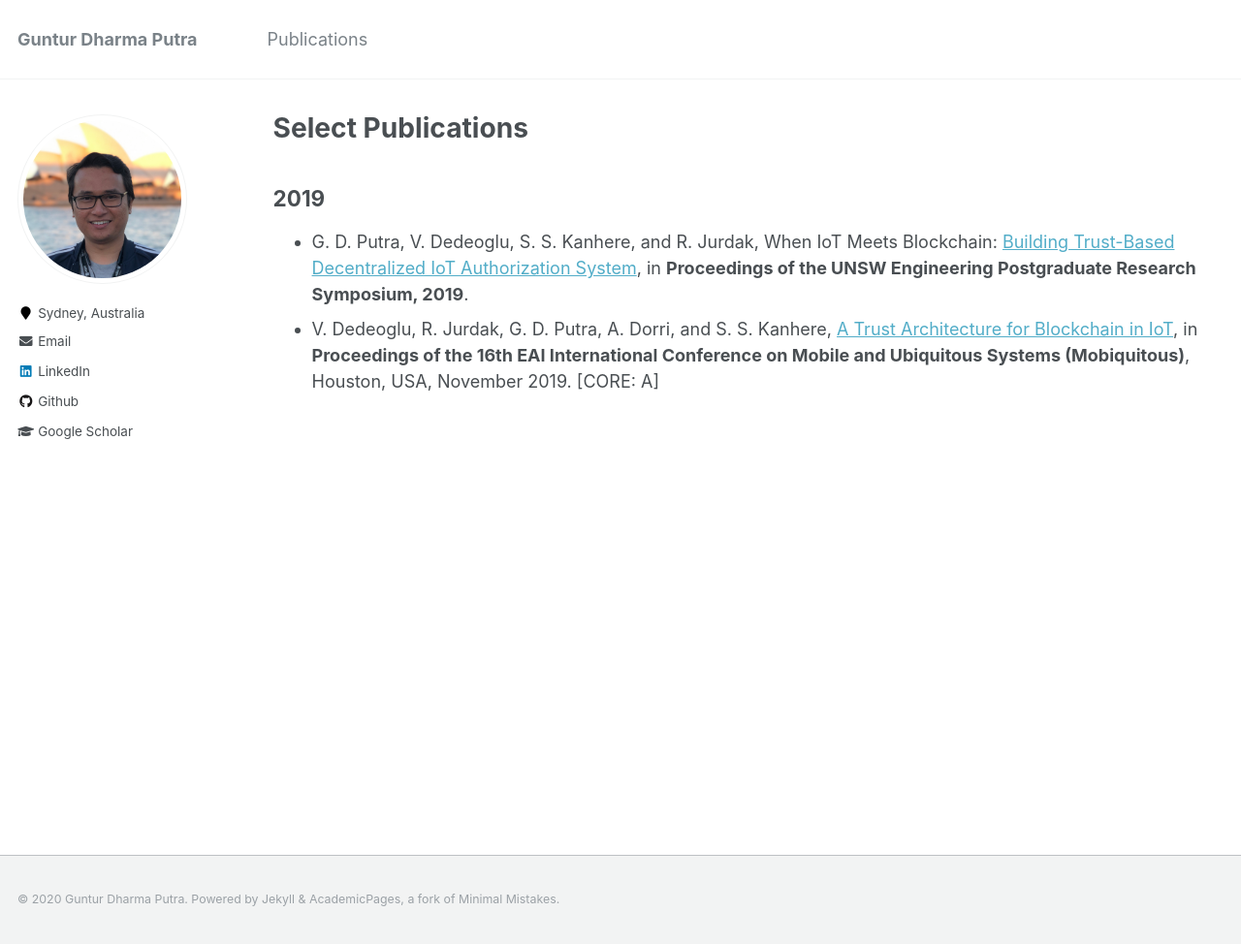
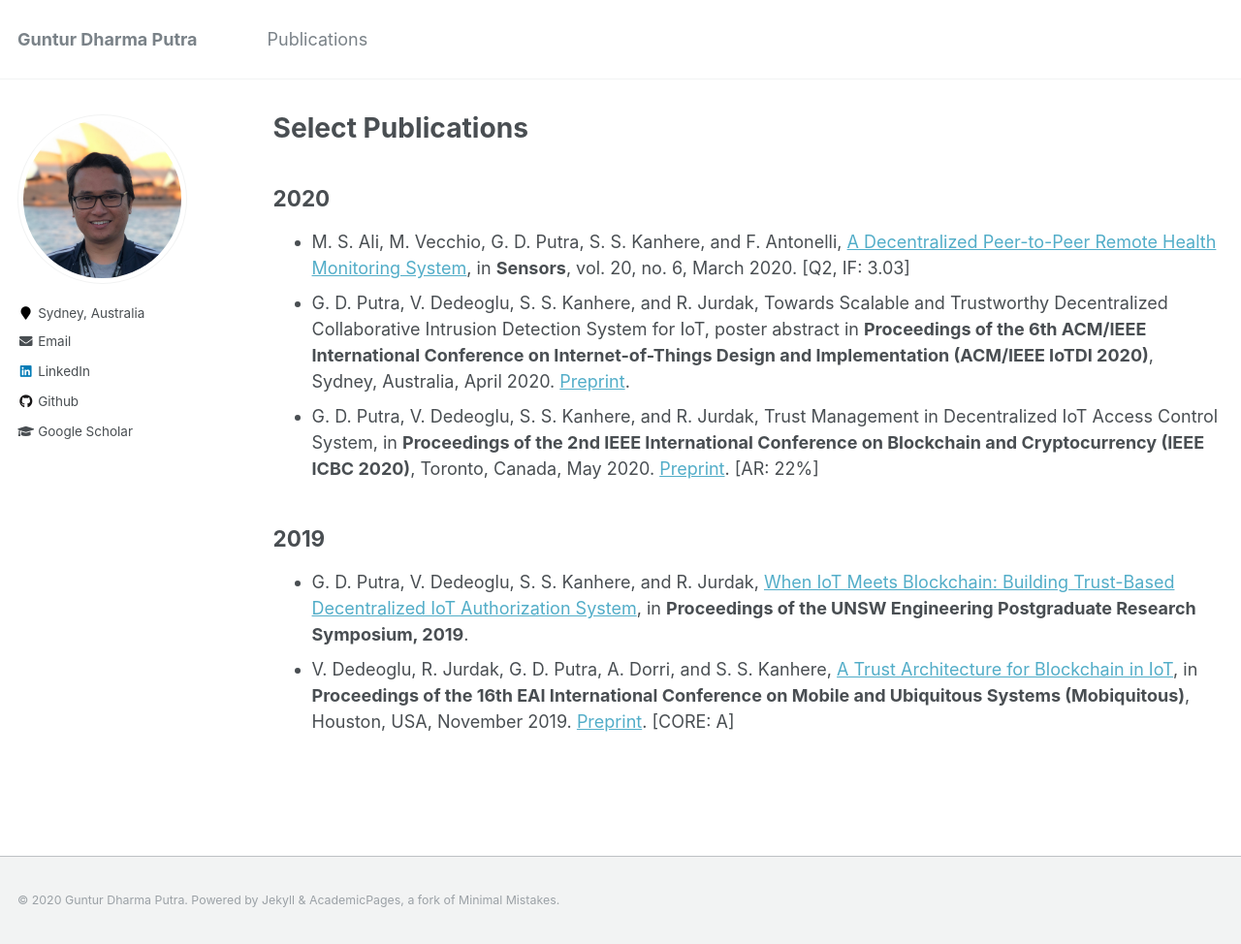
Before and after one commit to gdputra/gdputra.github.io, a Jekyll site: the page built from _pages/pub.md, in a window 1280 px wide and 974 px high. Shown: the whole window at 97% size. Built offline with Jekyll 4.4.1, drawn with Linux system fonts in a browser that asks for light colours.

Commit message:
Update pub.md

```diff
--- a/_pages/pub.md
+++ b/_pages/pub.md
@@ -7,7 +7,13 @@ author_profile: true
 
 {% include base_path %}
 
+2020
+----
+- M. S. Ali, M. Vecchio, G. D. Putra, S. S. Kanhere, and F. Antonelli, [A Decentralized Peer-to-Peer Remote Health Monitoring System](https://doi.org/10.3390/s20061656), in **Sensors**, vol. 20, no. 6, March 2020. [Q2, IF: 3.03]
+- G. D. Putra, V. Dedeoglu, S. S. Kanhere, and R. Jurdak, Towards Scalable and Trustworthy Decentralized Collaborative Intrusion Detection System for IoT, poster abstract in **Proceedings of the 6th ACM/IEEE International Conference on Internet-of-Things Design and Implementation (ACM/IEEE IoTDI 2020)**, Sydney, Australia, April 2020. [Preprint](https://arxiv.org/abs/2002.07512).
+- G. D. Putra, V. Dedeoglu, S. S. Kanhere, and R. Jurdak, Trust Management in Decentralized IoT Access Control System, in **Proceedings of the 2nd IEEE International Conference on Blockchain and Cryptocurrency (IEEE ICBC 2020)**, Toronto, Canada, May 2020. [Preprint](https://arxiv.org/abs/1912.10247). [AR: 22%]
+
 2019
 ----
-- G. D. Putra, V. Dedeoglu, S. S. Kanhere, and R. Jurdak, When IoT Meets Blockchain: [Building Trust-Based Decentralized IoT Authorization System](https://www.engineering.unsw.edu.au/2019-postgraduate-research-symposium-abstracts#DFP02), in **Proceedings of the UNSW Engineering Postgraduate Research Symposium, 2019**.
-- V. Dedeoglu, R. Jurdak, G. D. Putra, A. Dorri, and S. S. Kanhere, [A Trust Architecture for Blockchain in IoT](https://doi.org/10.1145/3360774.3360822), in **Proceedings of the 16th EAI International Conference on Mobile and Ubiquitous Systems (Mobiquitous)**, Houston, USA, November 2019. [CORE: A]
+- G. D. Putra, V. Dedeoglu, S. S. Kanhere, and R. Jurdak, [When IoT Meets Blockchain: Building Trust-Based Decentralized IoT Authorization System](https://www.engineering.unsw.edu.au/2019-postgraduate-research-symposium-abstracts#DFP02), in **Proceedings of the UNSW Engineering Postgraduate Research Symposium, 2019**.
+- V. Dedeoglu, R. Jurdak, G. D. Putra, A. Dorri, and S. S. Kanhere, [A Trust Architecture for Blockchain in IoT](https://doi.org/10.1145/3360774.3360822), in **Proceedings of the 16th EAI International Conference on Mobile and Ubiquitous Systems (Mobiquitous)**, Houston, USA, November 2019. [Preprint](https://arxiv.org/abs/1906.11461). [CORE: A]
```
